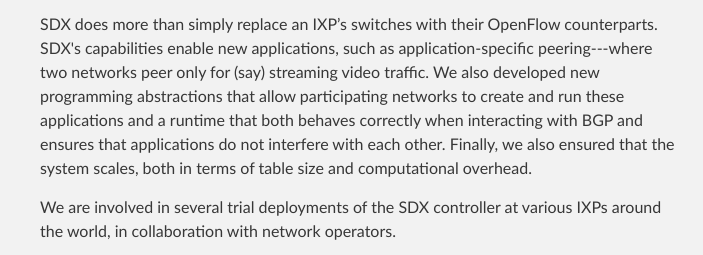
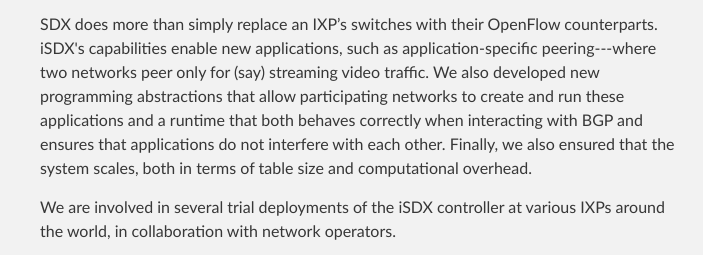
Before and after one commit to OpenNetworkingFoundation/iSDX, a plain HTML site: page index.html in a window 1280 px wide. Shown: the part 528-783 px from the top of the page, 280-983 px from the left. Drawn offline with Linux system fonts and the light colour scheme.

Commit message:
Create gh-pages branch via GitHub

```diff
--- a/index.html
+++ b/index.html
@@ -38,9 +38,9 @@
 
 <p>IXPs are a compelling place to deploy these changes, given their role in interconnecting many networks and their growing importance in bringing popular content closer to end users.</p>
 
-<p>SDX does more than simply replace an IXP’s switches with their OpenFlow counterparts. SDX's capabilities enable new applications, such as application-specific peering---where two networks peer only for (say) streaming video traffic. We also developed new programming abstractions that allow participating networks to create and run these applications and a runtime that both behaves correctly when interacting with BGP and ensures that applications do not interfere with each other. Finally, we also ensured that the system scales, both in terms of table size and computational overhead.</p>
+<p>SDX does more than simply replace an IXP’s switches with their OpenFlow counterparts. iSDX's capabilities enable new applications, such as application-specific peering---where two networks peer only for (say) streaming video traffic. We also developed new programming abstractions that allow participating networks to create and run these applications and a runtime that both behaves correctly when interacting with BGP and ensures that applications do not interfere with each other. Finally, we also ensured that the system scales, both in terms of table size and computational overhead.</p>
 
-<p>We are involved in several trial deployments of the SDX controller at various IXPs around the world, in collaboration with network operators.</p>
+<p>We are involved in several trial deployments of the iSDX controller at various IXPs around the world, in collaboration with network operators.</p>
 
 <h1>
 <a id="project-summary" class="anchor" href="#project-summary" aria-hidden="true"><span aria-hidden="true" class="octicon octicon-link"></span></a>PROJECT SUMMARY</h1>
```
Also changed, not shown: params.json (+1 -1 lines).
